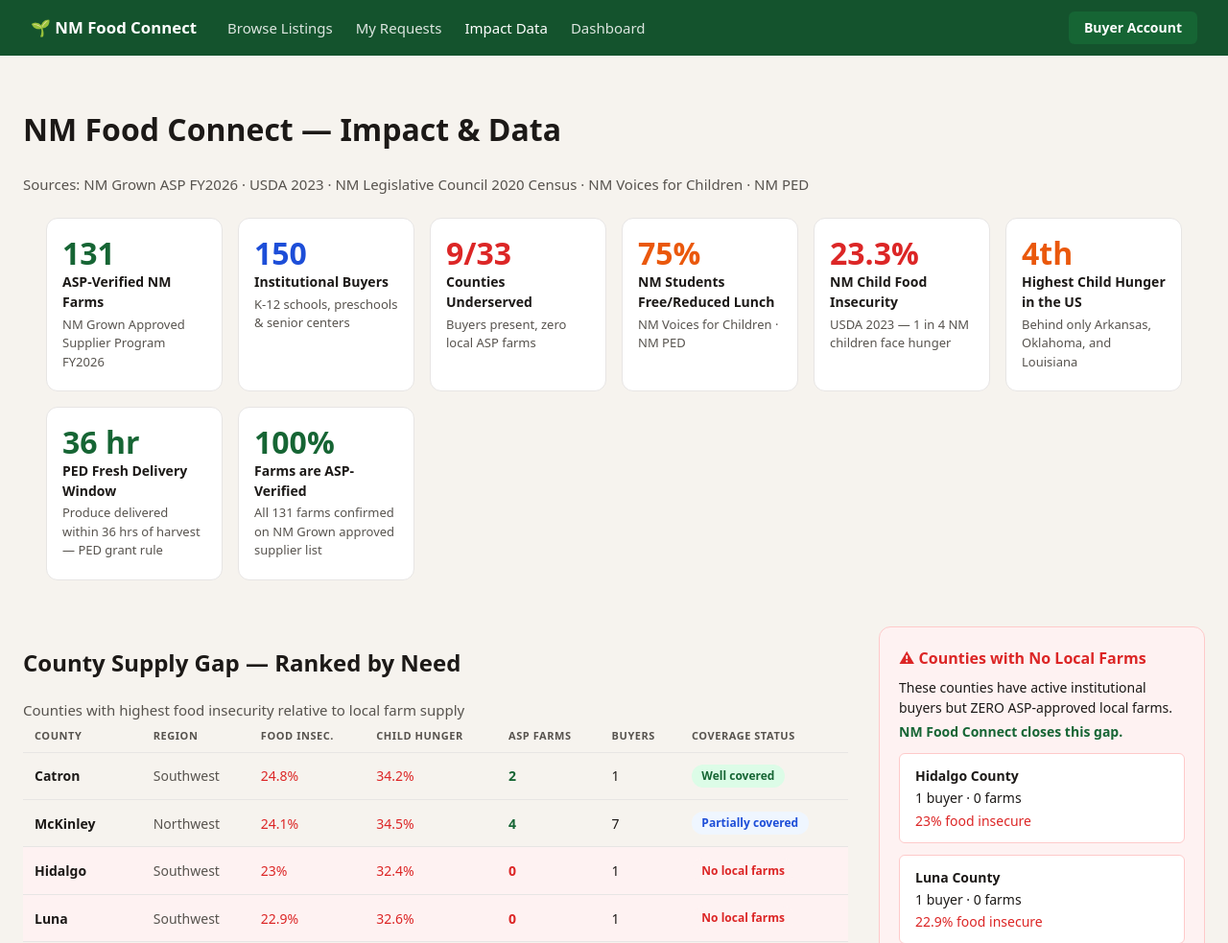
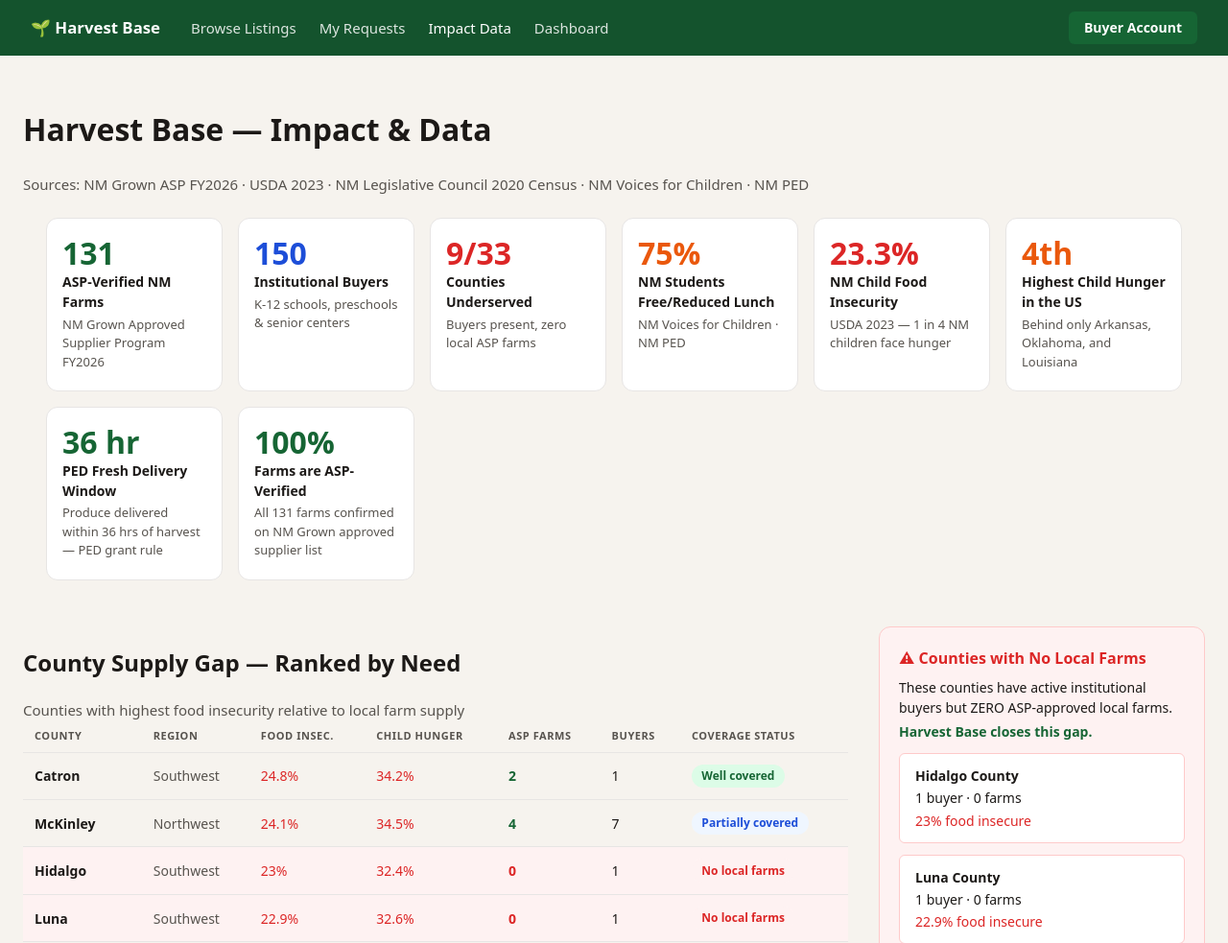
Before and after one commit to tetrahemihexahedron/TeamChile, a Django app: page /data/ in a window 1280 px wide. Shown: the top 983 px of the page at 96% size. Run offline with Django 5.2, Linux system fonts and the light colour scheme; data comes from the database, SQL or seed files in the repository.

Commit message:
rebrand: rename NM Food Connect to Harvest Base throughout Django codebase

```diff
--- a/chile/static/style.css
+++ b/chile/static/style.css
@@ -1,4 +1,4 @@
-/* NM Food Connect — global styles */
+/* Harvest Base — global styles */
 
 :root {
   --bg: #f6f3ee;
--- a/chile/templates/base.html
+++ b/chile/templates/base.html
@@ -4,13 +4,13 @@
 <head>
   <meta charset="utf-8" />
   <meta name="viewport" content="width=device-width, initial-scale=1" />
-  <title>{% block title %}NM Food Connect{% endblock %}</title>
+  <title>{% block title %}Harvest Base{% endblock %}</title>
   <link rel="stylesheet" href="{% static 'style.css' %}" />
 </head>
 <body>
 
 <nav class="nav">
-  <a class="nav-brand" href="{% url 'landing' %}">🌱 NM Food Connect</a>
+  <a class="nav-brand" href="{% url 'landing' %}">🌱 Harvest Base</a>
 
   {% block nav_links %}
   <div class="nav-links">
--- a/chile/templates/buyer_dashboard.html
+++ b/chile/templates/buyer_dashboard.html
@@ -1,5 +1,5 @@
 {% extends "base.html" %}
-{% block title %}Buyer Dashboard — NM Food Connect{% endblock %}
+{% block title %}Buyer Dashboard — Harvest Base{% endblock %}
 
 {% block nav_links %}
 <div class="nav-links">
--- a/chile/templates/create_listing.html
+++ b/chile/templates/create_listing.html
@@ -1,5 +1,5 @@
 {% extends "base.html" %}
-{% block title %}Create a New Listing — NM Food Connect{% endblock %}
+{% block title %}Create a New Listing — Harvest Base{% endblock %}
 
 {% block nav_links %}
 <div class="nav-links">
--- a/chile/templates/data_page.html
+++ b/chile/templates/data_page.html
@@ -1,5 +1,5 @@
 {% extends "base.html" %}
-{% block title %}Impact &amp; Data — NM Food Connect{% endblock %}
+{% block title %}Impact &amp; Data — Harvest Base{% endblock %}
 
 {% block nav_links %}
 <div class="nav-links">
@@ -13,7 +13,7 @@
 
 {% block content %}
 <div class="page page-wide">
-  <h1>NM Food Connect — Impact &amp; Data</h1>
+  <h1>Harvest Base — Impact &amp; Data</h1>
   <p class="page-sub">Sources: NM Grown ASP FY2026 · USDA 2023 · NM Legislative Council 2020 Census · NM Voices for Children · NM PED</p>
 
   <div class="stats-row stats-row-8">
@@ -109,7 +109,7 @@
       <div class="alert-box alert-red">
         <h3>⚠ Counties with No Local Farms</h3>
         <p>These counties have active institutional buyers but ZERO ASP-approved local farms.</p>
-        <p class="text-green"><strong>NM Food Connect closes this gap.</strong></p>
+        <p class="text-green"><strong>Harvest Base closes this gap.</strong></p>
         {% for county in no_farm_counties %}
         <div class="no-farm-card">
           <strong>{{ county.county_name }} County</strong>
@@ -124,7 +124,7 @@
 
   <div class="landing-footer-quote">
     "22 of 33 New Mexico counties have institutional buyers ready to purchase but zero local ASP-approved farms."
-    <cite>— NM Food Connect Analysis · April 2026</cite>
+    <cite>— Harvest Base Analysis · April 2026</cite>
   </div>
 </div>
 {% endblock %}
--- a/chile/templates/farm_dashboard.html
+++ b/chile/templates/farm_dashboard.html
@@ -1,5 +1,5 @@
 {% extends "base.html" %}
-{% block title %}Farm Dashboard — NM Food Connect{% endblock %}
+{% block title %}Farm Dashboard — Harvest Base{% endblock %}
 
 {% block nav_links %}
 <div class="nav-links">
@@ -104,7 +104,7 @@
           {% endfor %}
         </tbody>
       </table>
-      <p class="table-note">📞 Listings marked Phone, Email, or Text were created by NM Food Connect staff on behalf of the farmer.</p>
+      <p class="table-note">📞 Listings marked Phone, Email, or Text were created by Harvest Base staff on behalf of the farmer.</p>
     </div>
 
     <aside class="dashboard-sidebar">
--- a/chile/templates/landing.html
+++ b/chile/templates/landing.html
@@ -1,5 +1,5 @@
 {% extends "base.html" %}
-{% block title %}NM Food Connect — New Mexico's Local Food Marketplace{% endblock %}
+{% block title %}Harvest Base — New Mexico's Local Food Marketplace{% endblock %}
 
 {% block nav_links %}
 <div class="nav-links"></div>
@@ -16,7 +16,7 @@
   </div>
   <div class="callout-banner">
     <span>📞 Not comfortable with the form?</span>
-    Call or text NM Food Connect — our team will input your listing for you. No tech required.
+    Call or text Harvest Base — our team will input your listing for you. No tech required.
     <a class="btn btn-orange" href="tel:5056647693">📞 (505) NM-GROW</a>
   </div>
 </section>
@@ -77,6 +77,6 @@
 
 <div class="landing-footer-quote">
   "22 of 33 New Mexico counties have institutional buyers ready to purchase but zero local ASP-approved farms."
-  <cite>— NM Food Connect Supply Gap Analysis, April 2026</cite>
+  <cite>— Harvest Base Supply Gap Analysis, April 2026</cite>
 </div>
 {% endblock %}
--- a/chile/templates/market_view.html
+++ b/chile/templates/market_view.html
@@ -1,5 +1,5 @@
 {% extends "base.html" %}
-{% block title %}Browse Listings — NM Food Connect{% endblock %}
+{% block title %}Browse Listings — Harvest Base{% endblock %}
 
 {% block nav_links %}
 <div class="nav-links">
--- a/chile/templates/request_submission.html
+++ b/chile/templates/request_submission.html
@@ -1,5 +1,5 @@
 {% extends "base.html" %}
-{% block title %}Submit a Purchase Request — NM Food Connect{% endblock %}
+{% block title %}Submit a Purchase Request — Harvest Base{% endblock %}
 
 {% block nav_links %}
 <div class="nav-links">
```
